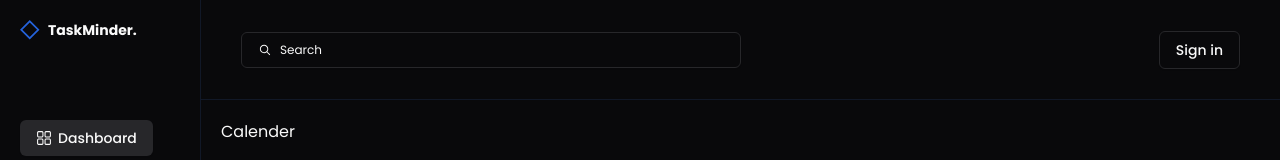
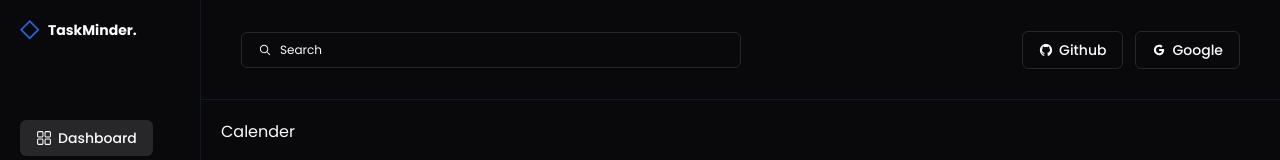
Before and after one commit to Hassan97-js/task-minder, a Next.js app: page /calender in a window 1280 px wide. Shown: the top 160 px of the page. Built offline with nearby package versions, Linux system fonts and the light colour scheme; no server answers.

Commit message:
changes:
- refactor sign in and sign out buttons

```diff
--- a/src/components/navbar.tsx
+++ b/src/components/navbar.tsx
@@ -12,7 +12,13 @@ async function Navbar() {
       <div className="container flex justify-between items-center gap-6">
         <SearchBar />
         {user && <User user={user} />}
-        {!user && <SignInButton />}
+
+        {!user && (
+          <div className="flex items-center gap-3">
+            <SignInButton providerId="github" />
+            <SignInButton providerId="google" />
+          </div>
+        )}
       </div>
     </nav>
   );
--- a/src/components/sidebar.tsx
+++ b/src/components/sidebar.tsx
@@ -11,7 +11,7 @@ async function Sidebar() {
     <aside className="fixed top-0 left-0 h-full p-5 lg:col-start-1 lg:col-end-2 row-start-1 row-end-9 hidden lg:flex lg:flex-col">
       <Logo />
       <SidebarNav />
-      {user && <SignOutButton user={user} />}
+      {user && <SignOutButton />}
     </aside>
   );
 }
--- a/src/components/signin-button.tsx
+++ b/src/components/signin-button.tsx
@@ -1,23 +1,45 @@
 "use client";
 
 import { signIn } from "next-auth/react";
+import {
+  AiOutlineGoogle as GoogleIcon,
+  AiOutlineGithub as GithubIcon
+} from "react-icons/ai";
 
-import { Button } from "./ui/button";
+import { Button, type ButtonProps } from "./ui/button";
 
-import type { TUser } from "@/types/auth";
+type TProps = {
+  providerId: "google" | "github";
+};
 
-function SignInButton() {
-  async function handleSignIn() {
-    await signIn();
+function SignInButton({ providerId }: TProps) {
+  const isGoogle = providerId === "google";
+  const isGithub = providerId === "github";
+
+  const buttonAttriubtes = {
+    type: "submit",
+    variant: "outline",
+    className:
+      "flex items-center gap-2 mt-auto w-max h-max text-sm font-medium",
+    ...(isGoogle && { onClick: handleSignInWithGoogle }),
+    ...(isGithub && { onClick: handleSignInWithGithub })
+  } satisfies ButtonProps;
+
+  function handleSignInWithGoogle() {
+    signIn("google");
+  }
+
+  function handleSignInWithGithub() {
+    signIn("github");
   }
 
   return (
-    <Button
-      onClick={handleSignIn}
-      type="submit"
-      variant="outline"
-      className="flex items-center gap-2 mt-auto w-max h-max text-sm font-medium">
-      <span>Sign in</span>
+    <Button {...buttonAttriubtes}>
+      <p className="flex items-center gap-[0.375rem]">
+        {isGoogle && <GoogleIcon />}
+        {isGithub && <GithubIcon />}
+        <span>{isGoogle ? "Google" : "Github"}</span>
+      </p>
     </Button>
   );
 }
--- a/src/components/signout-button.tsx
+++ b/src/components/signout-button.tsx
@@ -5,18 +5,12 @@ import { RxExit as LogOutIcon } from "react-icons/rx";
 
 import { Button } from "./ui/button";
 
-import type { TUser } from "@/types/auth";
-
-type TProps = {
-  user: TUser;
-};
-
-function SignOutButton({ user }: TProps) {
+function SignOutButton() {
   async function handleSignOut() {
     await signOut();
   }
 
-  return user ? (
+  return (
     <Button
       onClick={handleSignOut}
       type="submit"
@@ -25,7 +19,7 @@ function SignOutButton({ user }: TProps) {
       <LogOutIcon />
       <span>Sign out</span>
     </Button>
-  ) : null;
+  );
 }
 
 export default SignOutButton;
--- a/src/providers/index.tsx
+++ b/src/providers/index.tsx
@@ -8,7 +8,7 @@ type TProps = {
 };
 
 function Providers({ children }: TProps) {
-  return <SessionProvider >{children}</SessionProvider>;
+  return <SessionProvider>{children}</SessionProvider>;
 }
 
 export default Providers;
```
